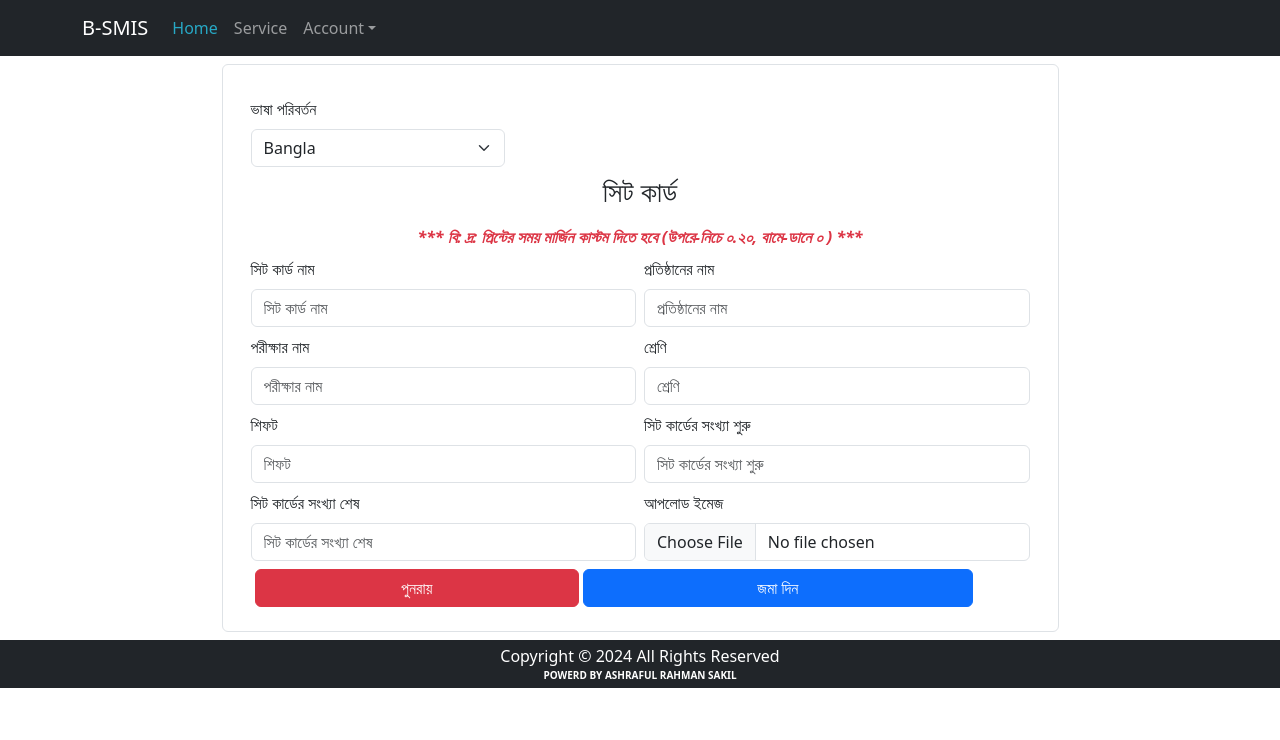
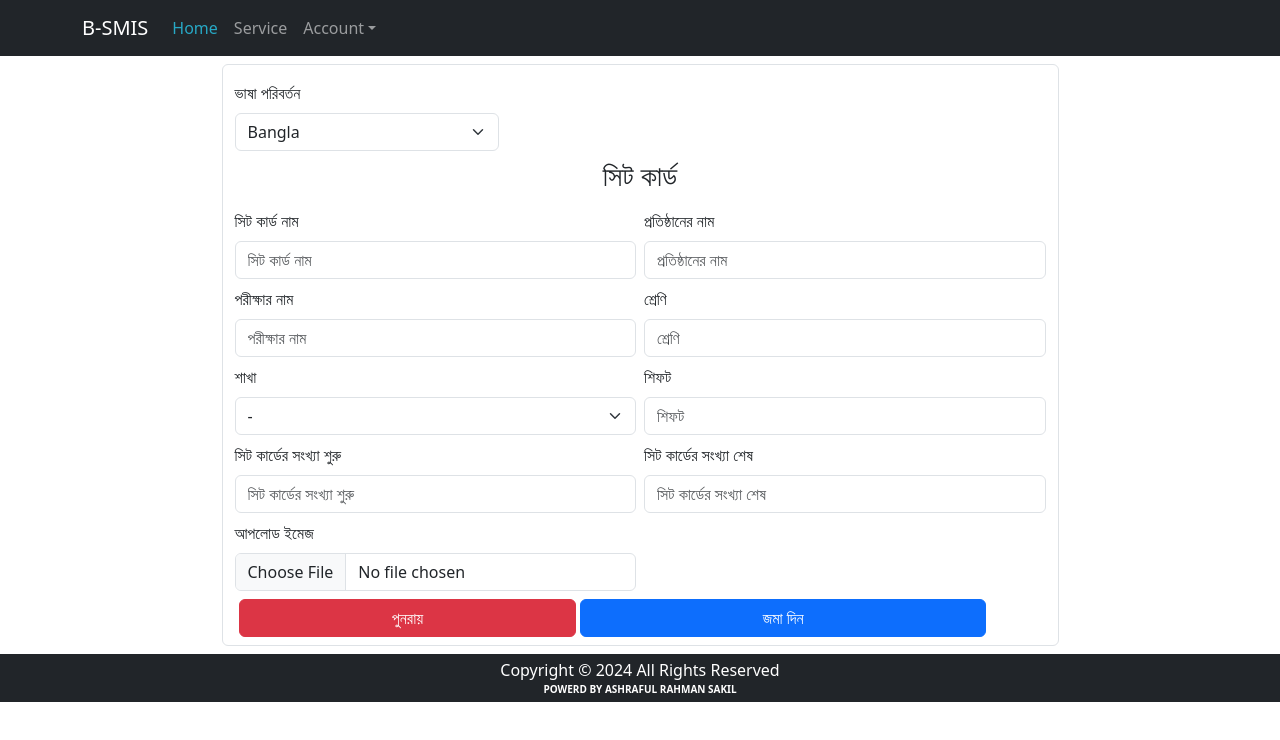
Before and after one commit to ashrafulrahmansakil/school_mangement, a React (Vite) app: page / in a window 1280 px wide. Shown: the top 740 px of the page. Built offline with nearby package versions, Linux system fonts and the light colour scheme.

Commit message:
school management app properly solve any issue

```diff
--- a/src/Components/DynamicCard/DynamicCard.jsx
+++ b/src/Components/DynamicCard/DynamicCard.jsx
@@ -6,12 +6,14 @@ import Label from "../InputGroup/Label";
 import Button from "../Button/Button";
 import { FontAwesomeIcon } from "@fortawesome/react-fontawesome";
 import { faPrint } from "@fortawesome/free-solid-svg-icons";
+
 const DynamicTextCards = () => {
   const initialFormState = {
     title: "",
     institution_name: "",
     exam_name: "",
     school_class: "",
+    section: "",
     shifts: "",
     image: null,
   };
@@ -33,16 +35,15 @@ const DynamicTextCards = () => {
       institution_name: "Institution Name",
       exam_name: "Exam Name",
       school_class: "Class",
+      section: "Section",
       shifts: "Shift",
       range_start: "Range Start",
       range_end: "Range End",
       upload_image: "Upload Image",
       admit_card: "Seat Card",
-      print_margin:
-        "*** N.B. For Printing, Set Custom Margin (Top-Bottom 0.20, Left-Right 0 ) ***",
-      shift_label: "Shift:",
+      shift_label: "Shift",
       roll_label: "Roll",
-      date: "Date",
+      section_label: "Section",
     },
     bn: {
       submit: "জমা দিন",
@@ -52,16 +53,34 @@ const DynamicTextCards = () => {
       institution_name: "প্রতিষ্ঠানের নাম",
       exam_name: "পরীক্ষার নাম",
       school_class: "শ্রেণি",
+      section: "শাখা",
       shifts: "শিফট",
       range_start: "সিট কার্ডের সংখ্যা শুরু",
       range_end: "সিট কার্ডের সংখ্যা শেষ",
       upload_image: "আপলোড ইমেজ",
       admit_card: "সিট কার্ড",
-      print_margin:
-        "*** বি: দ্র: প্রিন্টের সময় মার্জিন কাস্টম দিতে হবে (উপরে-নিচে ০.২০, বামে-ডানে ০ ) ***",
-      shift_label: "শিফট:",
+      shift_label: "শিফট",
       roll_label: "রোল",
-      date: "তারিখ",
+      section_label: "শাখা",
+    },
+  };
+
+  const sectionArea = {
+    en: {
+      o: "-",
+      a: "A",
+      b: "B",
+      c: "C",
+      d: "D",
+      e: "E",
+    },
+    bn: {
+      o: "-",
+      a: "ক",
+      b: "খ",
+      c: "গ",
+      d: "ঘ",
+      e: "ঙ",
     },
   };
 
@@ -74,8 +93,9 @@ const DynamicTextCards = () => {
     if (!formData.school_class) newErrors.school_class = "Class is required";
     if (!formData.shifts) newErrors.shifts = "Shift is required";
     if (!formData.image) newErrors.image = "Image is required";
-    if (!rangeStart) newErrors.range1 = "Range Start are required";
-    if (!rangeEnd) newErrors.range2 = "Range End are required";
+    if (!formData.section) newErrors.section = "Section is required";
+    if (!rangeStart) newErrors.range1 = "Range Start is required";
+    if (!rangeEnd) newErrors.range2 = "Range End is required";
     setErrors(newErrors);
     return Object.keys(newErrors).length === 0;
   };
@@ -83,18 +103,9 @@ const DynamicTextCards = () => {
   const handlePrint = () => {
     const printButton = document.querySelector(".print-button");
     printButton.classList.add("hide-for-print");
-    // document.querySelector(".download-button").classList.add("hide-for-print");
     window.print();
-    // Remove the class after printing
-    // document.querySelector(".download-button").classList.remove("hide-for-print");
-    setTimeout(() => {
-      printButton.classList.remove("hide-for-print");
-    }, 0);
+    printButton.classList.remove("hide-for-print");
   };
-
-  // const handleDownload = () => {
-
-  // };
 
   const handleInputChange = (e) => {
     const { name, value, files } = e.target;
@@ -143,15 +154,13 @@ const DynamicTextCards = () => {
     }
   };
 
-  // let date = new Date().toJSON().slice(0, 10);
-  let date = new Date();
   return (
     <>
       {showForm ? (
         <Layout>
           <div className="container">
             <form
-              className="m-auto row g-2 p-4 bg-dangerrow g-1 mb-2 border p-1 w-75 mt-2 m-auto rounded"
+              className="m-auto row g-2 p-2 mb-2 border w-75 mt-2 rounded"
               onSubmit={handleSubmit}
             >
               <div className="col-lg-4 col-md-4 col-sm-6">
@@ -173,9 +182,6 @@ const DynamicTextCards = () => {
               <h3 className="text-center text-uppercase">
                 {labels[language].admit_card}
               </h3>
-              <strong className="text-danger text-center fst-italic fw-bolder">
-                {labels[language].print_margin}
-              </strong>
               <div className="col-lg-6 col-md-6 col-sm-12">
                 <Label
                   htmlFor="title"
@@ -262,6 +268,34 @@ const DynamicTextCards = () => {
                 />
                 {errors.school_class && (
                   <div className="invalid-feedback">{errors.school_class}</div>
+                )}
+              </div>
+              <div className="col-lg-6 col-md-6 col-sm-12">
+                <Label
+                  htmlFor="section"
+                  className="form-label"
+                  label={labels[language].section}
+                />
+                <select
+                  id="section"
+                  value={formData.section}
+                  className={`form-select ${
+                    errors.section ? "is-invalid" : ""
+                  }`}
+                  onChange={(e) =>
+                    handleInputChange({
+                      target: { name: "section", value: e.target.value },
+                    })
+                  }
+                >
+                  {Object.keys(sectionArea[language]).map((key) => (
+                    <option key={key} value={key}>
+                      {sectionArea[language][key]}
+                    </option>
+                  ))}
+                </select>
+                {errors.section && (
+                  <div className="invalid-feedback">{errors.section}</div>
                 )}
               </div>
               <div className="col-md-6">
@@ -373,11 +407,18 @@ const DynamicTextCards = () => {
               icon={<FontAwesomeIcon icon={faPrint} />}
             />
           </div>
-          <div className="container-fluid card-container">
+          <div className="container-fluid card-container mx-2">
             {cards.map((card, index) => (
               <div key={index} id="card" className="mx-3 bg-light-subtle">
                 <div className="d-flex ">
-                  {card.image && <img id="image" src={card.image} alt="logo" />}
+                  {card.image && (
+                    <img
+                      id="image"
+                      className="rounded-5"
+                      src={card.image}
+                      alt="logo"
+                    />
+                  )}
                   <strong className="text-center fw-bold m-auto text-uppercase">
                     {card.title}
                   </strong>
@@ -393,10 +434,11 @@ const DynamicTextCards = () => {
                   {labels[language].school_class}: {card.school_class}
                 </p>
                 <p>
-                  {labels[language].shifts}: {card.shifts}
+                  {labels[language].section_label}:{" "}
+                  {sectionArea[language][card.section]}
                 </p>
                 <p>
-                  {labels[language].date}: {date.toLocaleDateString()}
+                  {labels[language].shift_label}: {card.shifts}
                 </p>
               </div>
             ))}
--- a/src/css/DynamicTextCards.css
+++ b/src/css/DynamicTextCards.css
@@ -5,13 +5,13 @@ body {
 .card-container {
   display: flex;
   flex-wrap: wrap;
-  gap: 1rem 0rem;
+  gap: 1rem;
 }
 #card {
   border: 1px solid #0000008b !important;
-  padding: 3px;
+  padding: 2px;
   border-radius: 0.2rem;
-  width: 330px;
+  width: 340px;
 }
 #image {
   height: 35px !important;
@@ -27,6 +27,7 @@ body {
 p {
   margin-bottom: 0.1rem !important;
   font-size: 10px;
+  padding: 0px 5px;
   text-transform: uppercase;
   font-weight: 900;
 }
@@ -42,5 +43,5 @@ label {
 }
 
 @page {
-  margin: 0.8in 0in !important;
+  margin: 0.1in 0in !important;
 }
```
